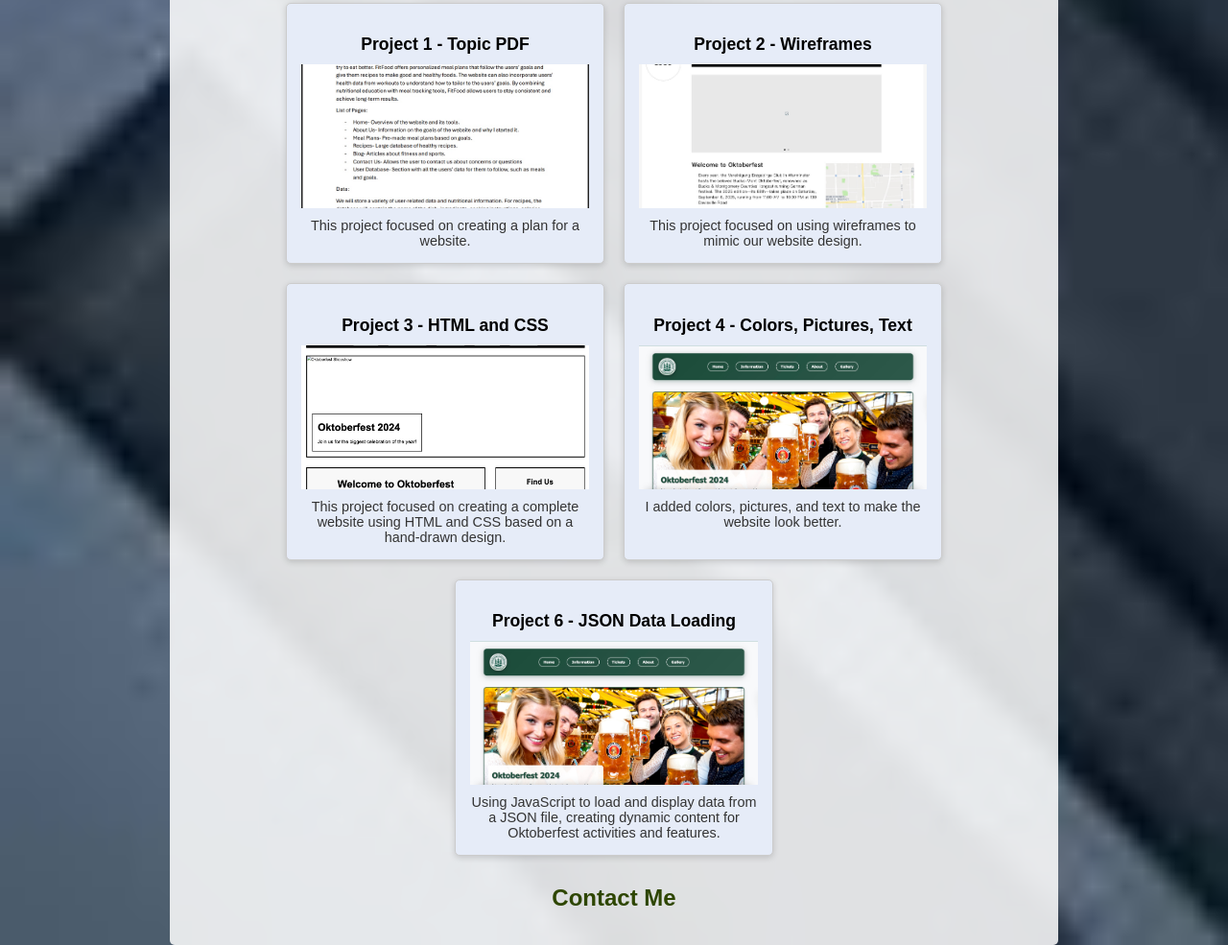
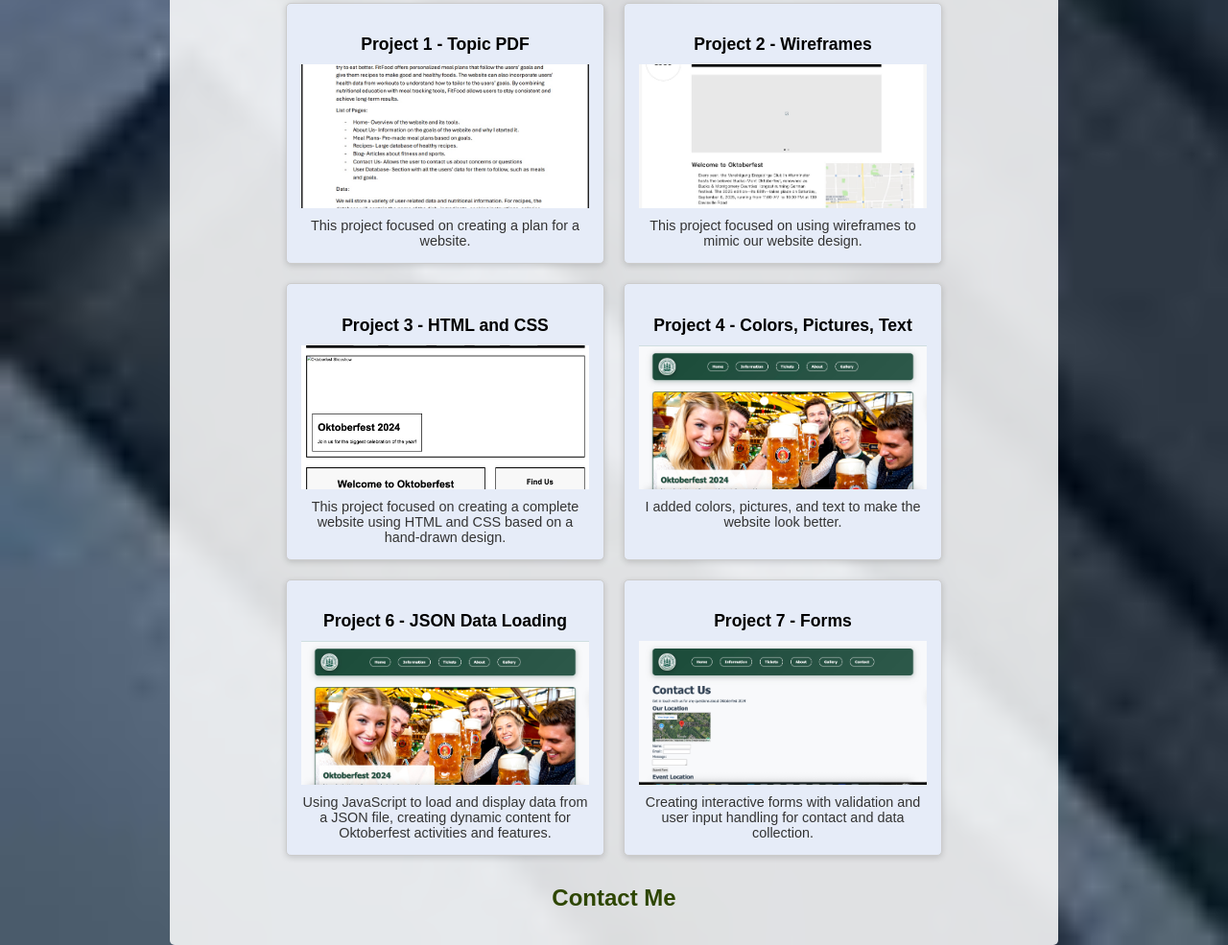
Before and after one commit to chrisf1301/chrisf1301.github.io, a website: page csce242/index.html in a window 1280 px wide. Shown: the part 2194-3179 px from the top of the page at 96% size. Drawn offline with Linux system fonts and the light colour scheme.

Commit message:
added assignment

```diff
--- a/csce242/index.html
+++ b/csce242/index.html
@@ -143,6 +143,13 @@
                     </a>
                     <p>Using JavaScript to load and display data from a JSON file, creating dynamic content for Oktoberfest activities and features.</p>
                 </div>
+                <div class="project">
+                    <h3>Project 7 - Forms</h3>
+                    <a href="projects/part7/index.html">
+                        <img src="images/contact.jpg" alt="Forms Screenshot">
+                    </a>
+                    <p>Creating interactive forms with validation and user input handling for contact and data collection.</p>
+                </div>
             </div>
         </section>
 
```
Also changed, not shown: csce242/images/contact.jpg (added).
